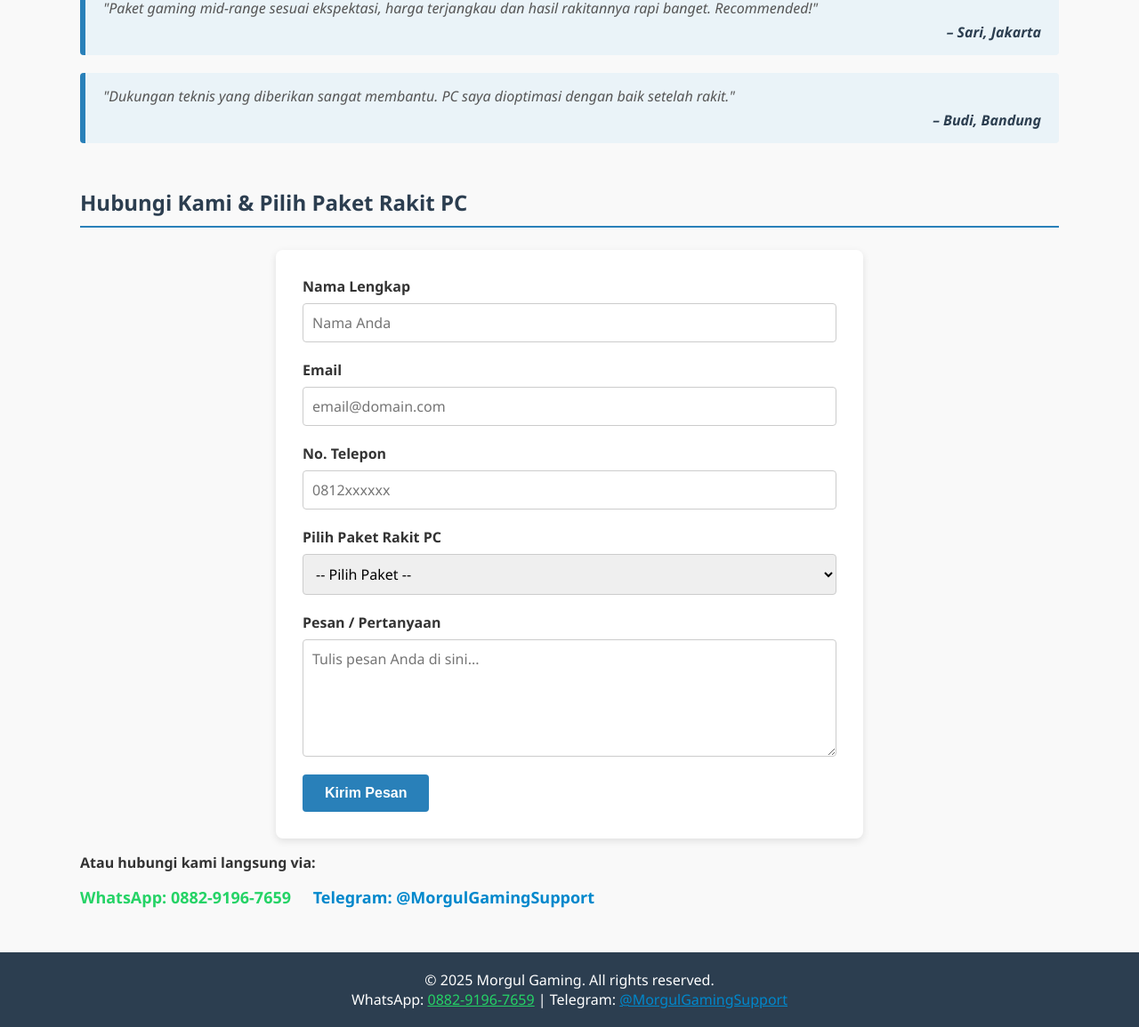
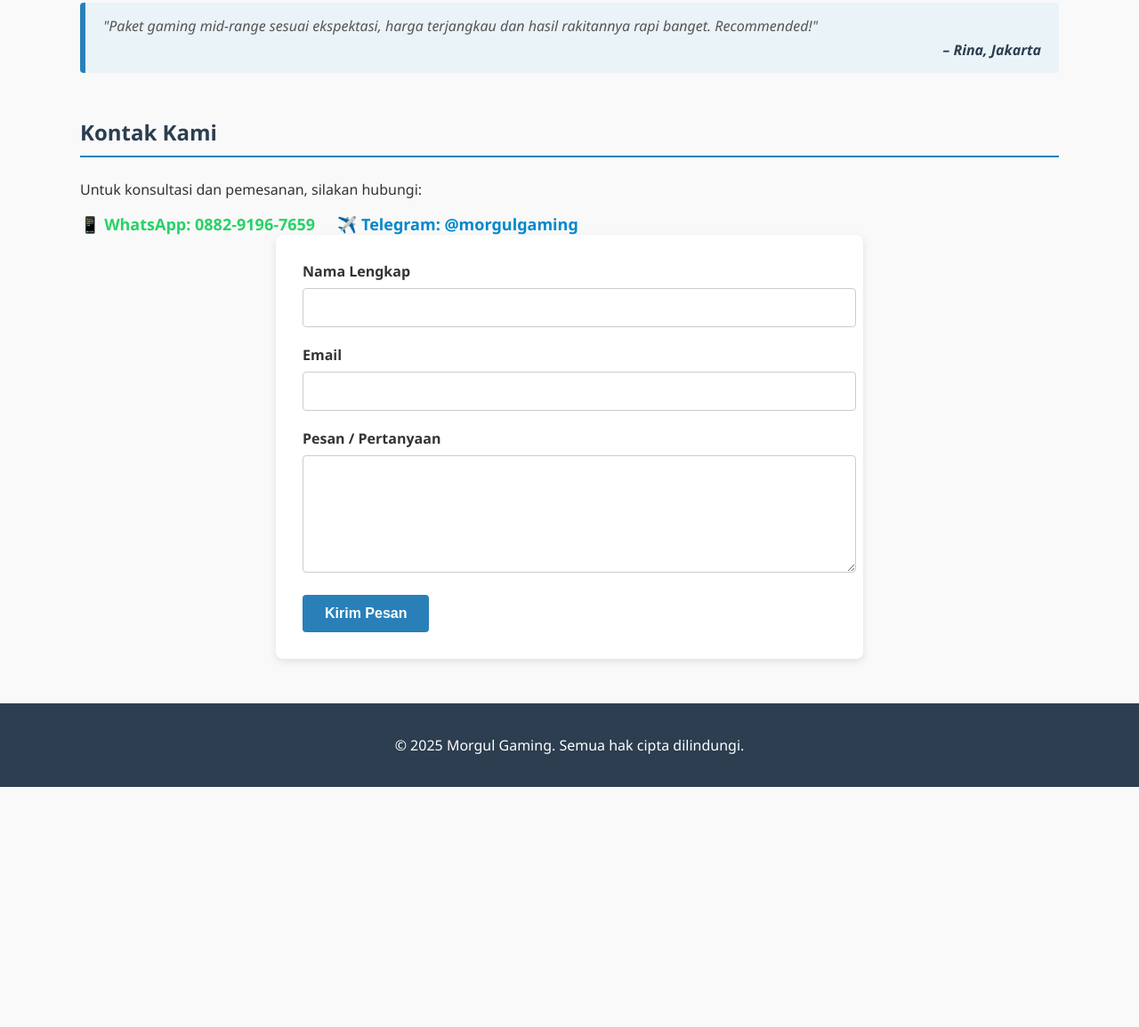
Before and after one commit to nandamorgul-gif/rakitan-pc-game, a plain HTML site: page index.html in a window 1280 px wide. Shown: the part 1388-2543 px from the top of the page at 89% size. After the commit the page ends 2273 px from the top, so only its background shows below. Drawn offline with Linux system fonts and the light colour scheme.

Commit message:
Update index.html

````diff
--- a/index.html
+++ b/index.html
@@ -1,14 +1,3 @@
-Tentu! Aku sudah tambahkan:
-
-* Kontak Telegram di footer dan bagian kontak (contoh username: `@MorgulGamingSupport` — kamu bisa ganti sesuai username Telegram yang kamu punya).
-* Detail jasa baru:
-
-  * Harga jasa rakit PC (biaya layanan perakitan).
-  * Jasa instalasi Windows dan software.
-
-Berikut update lengkapnya:
-
-```html
 <!DOCTYPE html>
 <html lang="id">
 <head>
@@ -231,6 +220,9 @@ Berikut update lengkapnya:
 
     <section id="packages" class="packages">
       <h2>Paket Rakit PC</h2>
+      <p style="font-style: italic; color: #555; margin-bottom: 20px;">
+        *Harga paket bersifat estimasi dan dapat berubah sesuai permintaan customer terkait komponen, brand, dan spesifikasi lainnya.
+      </p>
       <div class="package-list">
         <div class="package">
           <h3>Paket Entry Level</h3>
@@ -239,7 +231,7 @@ Berikut update lengkapnya:
             <li>RAM: 8GB DDR4</li>
             <li>Storage: SSD 256GB + HDD 1TB</li>
             <li>Grafis: Integrated Graphics</li>
-            <li>Harga: Rp 5.000.000,-</li>
+            <li>Harga: Rp 5.000.000,- (estimasi)</li>
             <li>Ideal untuk penggunaan kantor dan multimedia ringan</li>
           </ul>
         </div>
@@ -250,7 +242,7 @@ Berikut update lengkapnya:
             <li>RAM: 16GB DDR4</li>
             <li>Storage: SSD 512GB + HDD 1TB</li>
             <li>Grafis: NVIDIA GTX 1660 Super / AMD RX 6600</li>
-            <li>Harga: Rp 12.000.000,-</li>
+            <li>Harga: Rp 12.000.000,- (estimasi)</li>
             <li>Untuk gaming dan produktivitas berat menengah</li>
           </ul>
         </div>
@@ -261,7 +253,7 @@ Berikut update lengkapnya:
             <li>RAM: 32GB DDR5</li>
             <li>Storage: NVMe SSD 1TB + HDD 2TB</li>
             <li>Grafis: NVIDIA RTX 3080 / AMD RX 6800 XT</li>
-            <li>Harga: Rp 25.000.000,- ke atas</li>
+            <li>Harga: Rp 25.000.000,- ke atas (estimasi)</li>
             <li>Untuk gaming berat, editing video, dan rendering</li>
           </ul>
         </div>
@@ -306,104 +298,39 @@ Berikut update lengkapnya:
       </blockquote>
       <blockquote>
         "Paket gaming mid-range sesuai ekspektasi, harga terjangkau dan hasil rakitannya rapi banget. Recommended!"
-        <div class="testimonial-author">– Sari, Jakarta</div>
-      </blockquote>
-      <blockquote>
-        "Dukungan teknis yang diberikan sangat membantu. PC saya dioptimasi dengan baik setelah rakit."
-        <div class="testimonial-author">– Budi, Bandung</div>
+        <div class="testimonial-author">– Rina, Jakarta</div>
       </blockquote>
     </section>
 
     <section id="contact" class="contact">
-      <h2>Hubungi Kami & Pilih Paket Rakit PC</h2>
-      <form action="#" method="post" id="contactForm">
+      <h2>Kontak Kami</h2>
+      <p>Untuk konsultasi dan pemesanan, silakan hubungi:</p>
+      <div class="contact-info">
+        <a href="https://wa.me/6288291967659" target="_blank" rel="noopener" aria-label="WhatsApp Morgul Gaming">
+          📱 WhatsApp: 0882-9196-7659
+        </a>
+        <a href="https://t.me/morgulgaming" target="_blank" rel="noopener" class="telegram" aria-label="Telegram Morgul Gaming">
+          ✈️ Telegram: @morgulgaming
+        </a>
+      </div>
+
+      <form action="#" method="post">
         <label for="name">Nama Lengkap</label>
-        <input type="text" id="name" name="name" placeholder="Nama Anda" required />
+        <input type="text" id="name" name="name" required />
 
         <label for="email">Email</label>
-        <input type="email" id="email" name="email" placeholder="email@domain.com" required />
-
-        <label for="phone">No. Telepon</label>
-        <input type="tel" id="phone" name="phone" placeholder="0812xxxxxx" required />
-
-        <label for="package">Pilih Paket Rakit PC</label>
-        <select id="package" name="package" required>
-          <option value="" disabled selected>-- Pilih Paket --</option>
-          <option value="entry">Paket Entry Level</option>
-          <option value="mid">Paket Gaming Mid-Range</option>
-          <option value="highend">Paket High-End Enthusiast</option>
-        </select>
-
-        <div id="packageDetails" style="display:none;"></div>
+        <input type="email" id="email" name="email" required />
 
         <label for="message">Pesan / Pertanyaan</label>
-        <textarea id="message" name="message" rows="5" placeholder="Tulis pesan Anda di sini..." required></textarea>
+        <textarea id="message" name="message" rows="5" required></textarea>
 
         <button type="submit">Kirim Pesan</button>
       </form>
-
-      <div class="contact-info">
-        <p>Atau hubungi kami langsung via:</p>
-        <a href="https://wa.me/6288291967659" target="_blank" rel="noopener" aria-label="WhatsApp Morgul Gaming">
-          WhatsApp: 0882-9196-7659
-        </a>
-        <a href="https://t.me/MorgulGamingSupport" class="telegram" target="_blank" rel="noopener" aria-label="Telegram Morgul Gaming">
-          Telegram: @MorgulGamingSupport
-        </a>
-      </div>
     </section>
   </main>
 
   <footer>
-    &copy; 2025 Morgul Gaming. All rights reserved.<br />
-    WhatsApp: <a href="https://wa.me/6288291967659" target="_blank" rel="noopener" style="color:#25D366;">0882-9196-7659</a> |
-    Telegram: <a href="https://t.me/MorgulGamingSupport" target="_blank" rel="noopener" style="color:#0088cc;">@MorgulGamingSupport</a>
+    <p>&copy; 2025 Morgul Gaming. Semua hak cipta dilindungi.</p>
   </footer>
-
-  <script>
-    const packageSelect = document.getElementById('package');
-    const packageDetails = document.getElementById('packageDetails');
-
-    const packages = {
-      entry: `
-        <strong>Paket Entry Level</strong><br />
-        Processor: Intel Core i3 / AMD Ryzen 3<br />
-        RAM: 8GB DDR4<br />
-        Storage: SSD 256GB + HDD 1TB<br />
-        Grafis: Integrated Graphics<br />
-        Harga: Rp 5.000.000,-<br />
-        Cocok untuk penggunaan kantor dan multimedia ringan.
-      `,
-      mid: `
-        <strong>Paket Gaming Mid-Range</strong><br />
-        Processor: Intel Core i5 / AMD Ryzen 5<br />
-        RAM: 16GB DDR4<br />
-        Storage: SSD 512GB + HDD 1TB<br />
-        Grafis: NVIDIA GTX 1660 Super / AMD RX 6600<br />
-        Harga: Rp 12.000.000,-<br />
-        Untuk gaming dan produktivitas berat menengah.
-      `,
-      highend: `
-        <strong>Paket High-End Enthusiast</strong><br />
-        Processor: Intel Core i7/i9 / AMD Ryzen 7/9<br />
-        RAM: 32GB DDR5<br />
-        Storage: NVMe SSD 1TB + HDD 2TB<br />
-        Grafis: NVIDIA RTX 3080 / AMD RX 6800 XT<br />
-        Harga: Rp 25.000.000,- ke atas<br />
-        Untuk gaming berat, editing video, dan rendering.
-      `
-    };
-
-    packageSelect.addEventListener('change', () => {
-      const selected = packageSelect.value;
-      if (selected && packages[selected]) {
-        packageDetails.style.display = 'block';
-        packageDetails.innerHTML = packages[selected];
-      } else {
-        packageDetails.style.display = 'none';
-        packageDetails.innerHTML = '';
-      }
-    });
-  </script>
 </body>
 </html>
````
